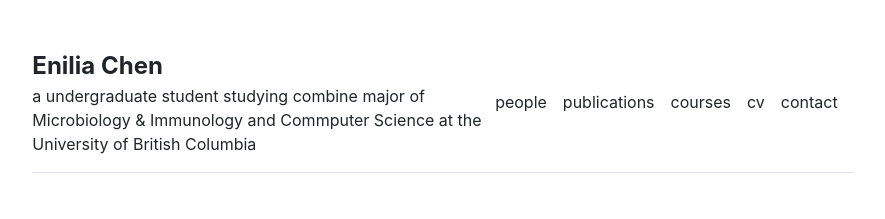
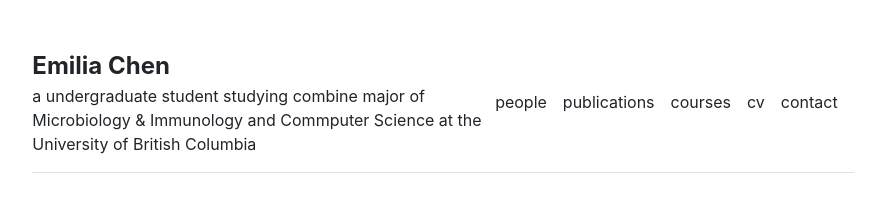
Before and after one commit to stackbit-projects/violet-chestnut-a1498, a Jekyll site: the page built from index.md, in a window 1280 px wide. Shown: the top 219 px of the page, without its empty margins (197-1082 px from the left). Built offline with Jekyll 4.4.1, drawn with Linux system fonts in a browser that asks for light colours.

Commit message:
_config.yml: changed

```diff
--- a/_config.yml
+++ b/_config.yml
@@ -1,4 +1,4 @@
 url: ''
 baseurl: ''
-title: Enilia Chen
+title: Emilia Chen
 description: a undergraduate student studying combine major of Microbiology & Immunology and Commputer Science at the University of British Columbia
```
